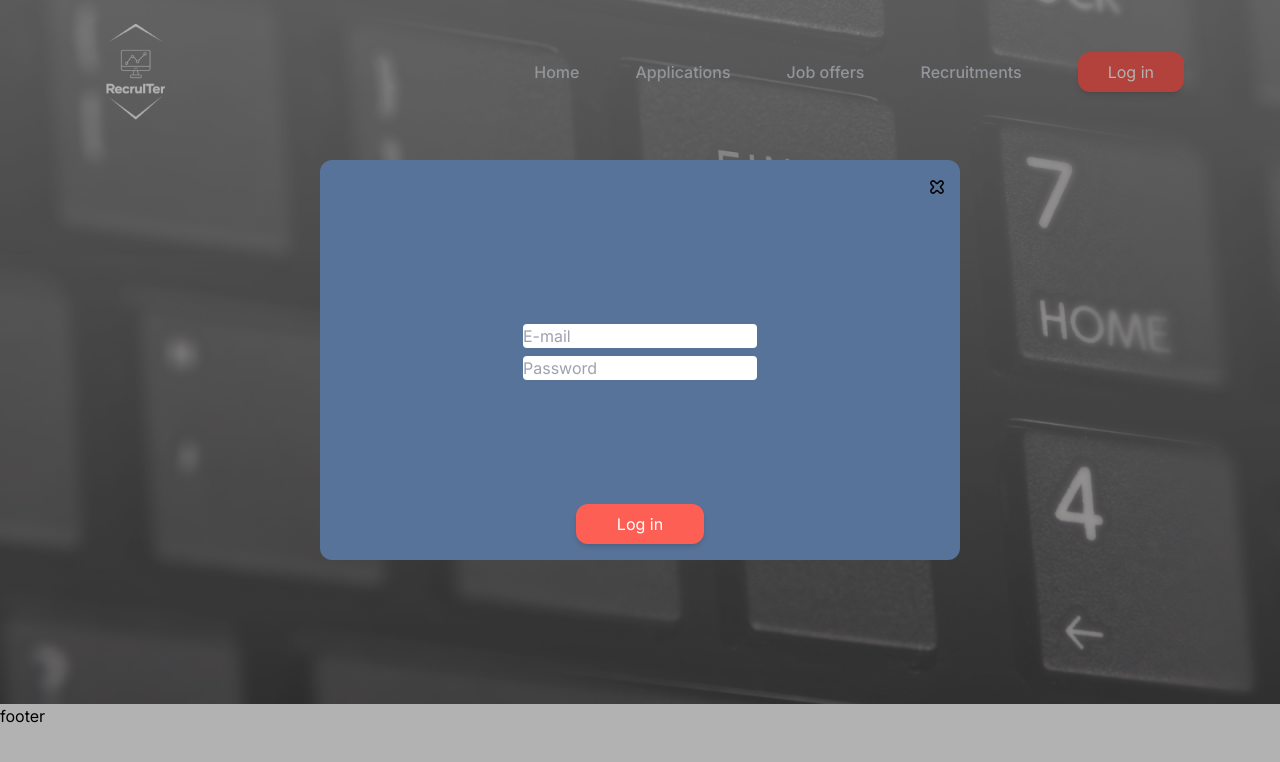
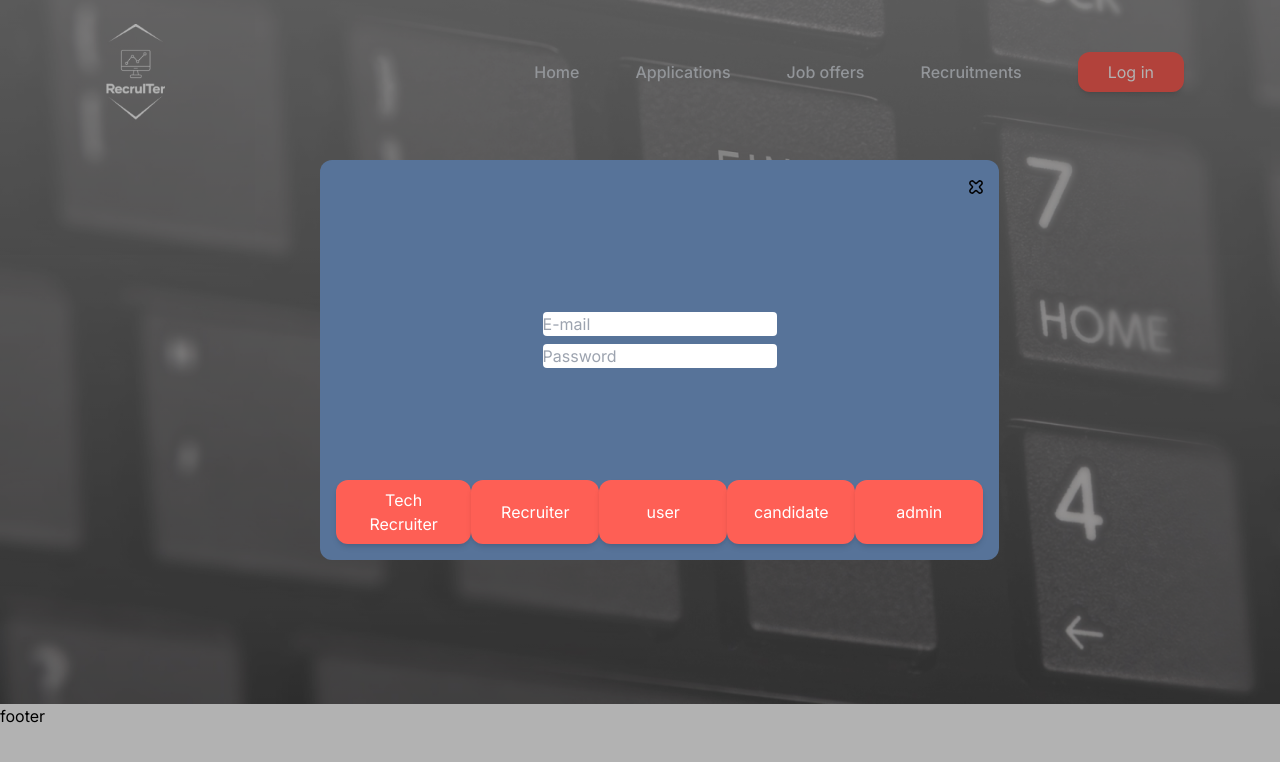
Before and after one commit to Rekruiter/pjwstk-RecruITer, a React (Vite) app: page / in a window 1280 px wide. Both pictures are taken after a click on the button "Log in". Shown: the top 762 px of the page. Built offline with nearby package versions, Linux system fonts and the light colour scheme.

Commit message:
Add mocked login buttons Remove guest role

```diff
--- a/src/components/Layout/Navigation/Navigation.tsx
+++ b/src/components/Layout/Navigation/Navigation.tsx
@@ -1,9 +1,7 @@
 import { Link, NavLink } from 'react-router-dom';
 import logoImage from '../../../assets/logo.png';
-import { useContext, useState } from 'react';
+import { useState } from 'react';
 import LoginNavbar from '../../LoginNavbar/LoginNavbar';
-import AuthContext from '../../../context/auth-context';
-import Button from '../../UI/Button';
 
 interface NavigationsProps {
   className: string;
@@ -11,7 +9,6 @@ interface NavigationsProps {
 
 const Navigation = ({ className }: NavigationsProps) => {
   const [isOpened, setIsOpened] = useState(false);
-  const authCtx = useContext(AuthContext);
 
   const toggleNavigation = () => {
     setIsOpened((prevState) => !prevState);
--- a/src/components/LoginNavbar/LoginNavbar.tsx
+++ b/src/components/LoginNavbar/LoginNavbar.tsx
@@ -63,6 +63,21 @@ const LoginNavbar = () => {
     authCtx.logout();
   };
 
+  const handleLoginButton = (
+    role: 'user' | 'candidate' | 'tech-recruiter' | 'recruiter' | 'admin',
+  ) => {
+    setIsLoading(true);
+    setTimeout(() => {
+      authCtx.login({
+        role: role,
+        token: 'testtoken1',
+      });
+      setIsLoggingIn(false);
+      setSearchParams(() => new URLSearchParams());
+      setIsLoading(false);
+    }, 2000);
+  };
+
   return (
     <>
       {authCtx.isLoggedIn ? (
@@ -87,10 +102,48 @@ const LoginNavbar = () => {
                 <input placeholder="E-mail" className="rounded" />
                 <input placeholder="Password" className="rounded" />
               </div>
-              <div>
-                <Button className="shadow-md min-w-loginButton" type="submit" disabled={isLoading}>
+              <div className="flex flex-row">
+                <Button
+                  className="shadow-md min-w-loginButton"
+                  type="button"
+                  onClick={() => handleLoginButton('tech-recruiter')}
+                  disabled={isLoading}>
+                  {isLoading ? <Spinner /> : 'Tech Recruiter'}
+                </Button>
+                <Button
+                  className="shadow-md min-w-loginButton"
+                  type="button"
+                  onClick={() => handleLoginButton('recruiter')}
+                  disabled={isLoading}>
+                  {isLoading ? <Spinner /> : 'Recruiter'}
+                </Button>
+                <Button
+                  className="shadow-md min-w-loginButton"
+                  type="button"
+                  onClick={() => handleLoginButton('user')}
+                  disabled={isLoading}>
+                  {isLoading ? <Spinner /> : 'user'}
+                </Button>
+                <Button
+                  className="shadow-md min-w-loginButton"
+                  type="button"
+                  onClick={() => handleLoginButton('candidate')}
+                  disabled={isLoading}>
+                  {isLoading ? <Spinner /> : 'candidate'}
+                </Button>
+                <Button
+                  className="shadow-md min-w-loginButton"
+                  type="button"
+                  onClick={() => handleLoginButton('admin')}
+                  disabled={isLoading}>
+                  {isLoading ? <Spinner /> : 'admin'}
+                </Button>
+                {/* <Button
+                  className="shadow-md min-w-loginButton"
+                  type="submit"
+                  disabled={isLoading}>
                   {isLoading ? <Spinner /> : 'Log in'}
-                </Button>
+                </Button> */}
               </div>
             </form>
           </div>
--- a/src/components/UI/Button.tsx
+++ b/src/components/UI/Button.tsx
@@ -17,7 +17,7 @@ const Button = ({
   return (
     <button
       onClick={onClick}
-      className={`bg-orange px-7.5 py-2 rounded-xl flex flex-col gap-1 items-center text-base text-white ${className}`}
+      className={`bg-orange px-7.5 py-2 rounded-xl flex flex-col gap-1 items-center justify-center text-base text-white ${className}`}
       type={type}
       disabled={disabled}>
       {children}
--- a/src/context/auth-context.tsx
+++ b/src/context/auth-context.tsx
@@ -45,7 +45,6 @@ export const AuthContextProvider = ({ children }: { children: ReactNode }) => {
 
   const loginHandler = (authorization: IAuthorizationObject) => {
     localStorage.setItem('authorization', JSON.stringify(authorization));
-    console.log('tutaj jesgtem');
     setAuthorization(authorization);
   };
 
--- a/src/types/authorizationTypes.ts
+++ b/src/types/authorizationTypes.ts
@@ -8,7 +8,6 @@ export const AuthorizationObjectSchema = z.object({
     z.literal('tech-recruiter'),
     z.literal('recruiter'),
     z.literal('admin'),
-    z.literal('guest'),
   ]),
 });
 
```
